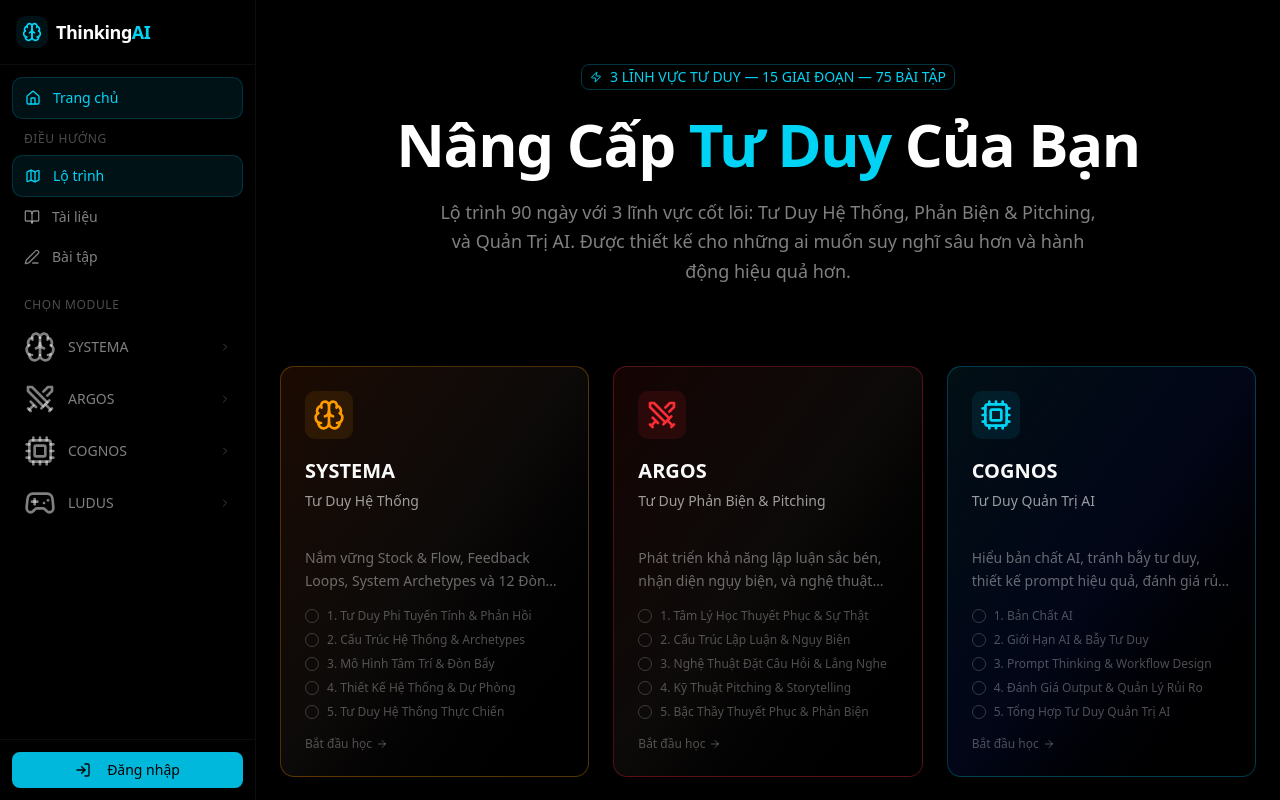
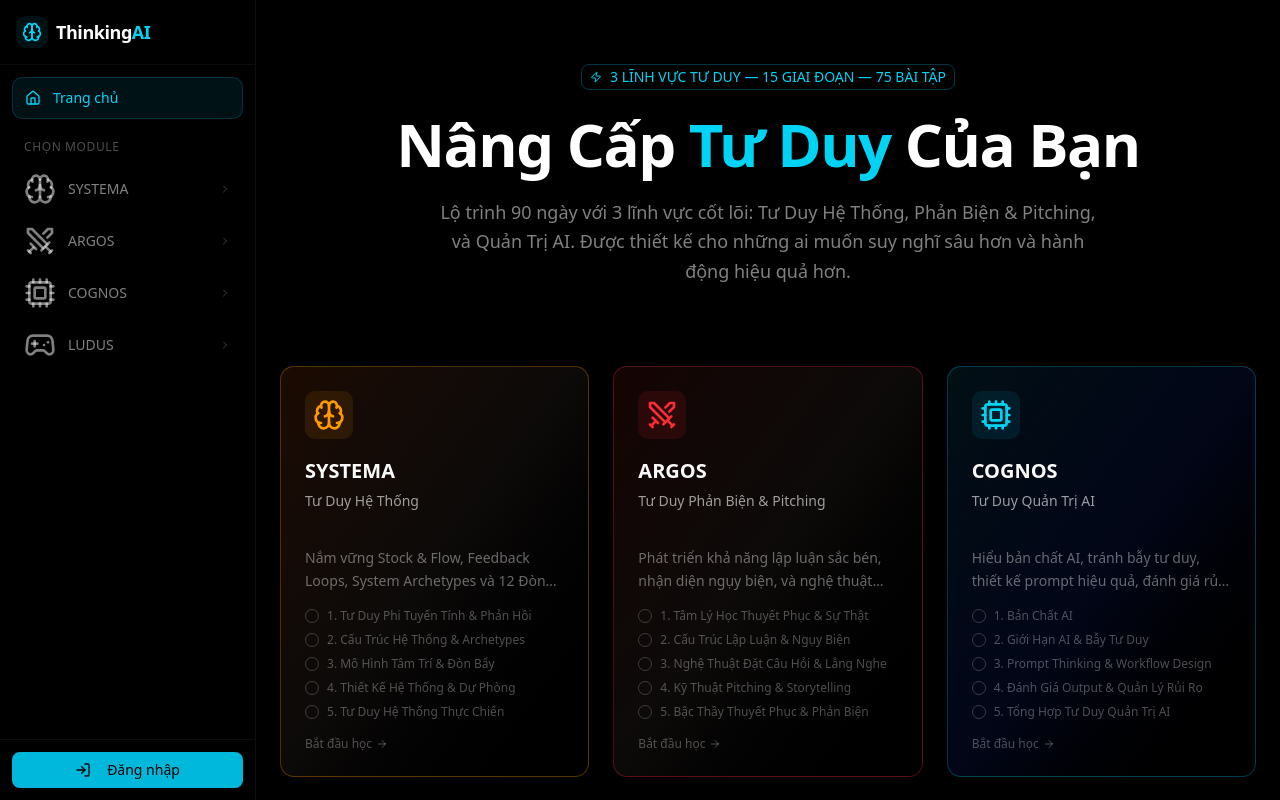
Before and after one commit to chanhphangemini-tech/thinking, a Next.js app: page / in a window 1280 px wide. Shown: the top 800 px of the page. Built offline with nearby package versions, Linux system fonts and the light colour scheme; no server answers.

Commit message:
fix: Hide navigation menu on home page, only show when module selected
- Navigation tabs (Lộ trình, Tài liệu, Bài tập) now only visible when a module is active
- Prevents empty content when clicking navigation without module context

```diff
--- a/src/components/layout/sidebar.tsx
+++ b/src/components/layout/sidebar.tsx
@@ -76,9 +76,10 @@ export function Sidebar({ user, profile, onLogout }: SidebarProps) {
           </div>
         )}
 
-        {/* Main Tabs */}
-        <div className="pt-2">
-          <p className="text-xs text-white/30 uppercase tracking-wider px-3 mb-2">Điều hướng</p>
+        {/* Main Tabs — only show when a module is selected */}
+        {nav.currentModule && (
+          <div className="pt-2">
+            <p className="text-xs text-white/30 uppercase tracking-wider px-3 mb-2">Điều hướng</p>
 
           <button
             onClick={() => nav.setSidebarTab('roadmap')}
@@ -115,7 +116,8 @@ export function Sidebar({ user, profile, onLogout }: SidebarProps) {
             <PenLine className="w-4 h-4" />
             <span>Bài tập</span>
           </button>
-        </div>
+          </div>
+        )}
 
         {/* Module List */}
         <div className="pt-4">
```
